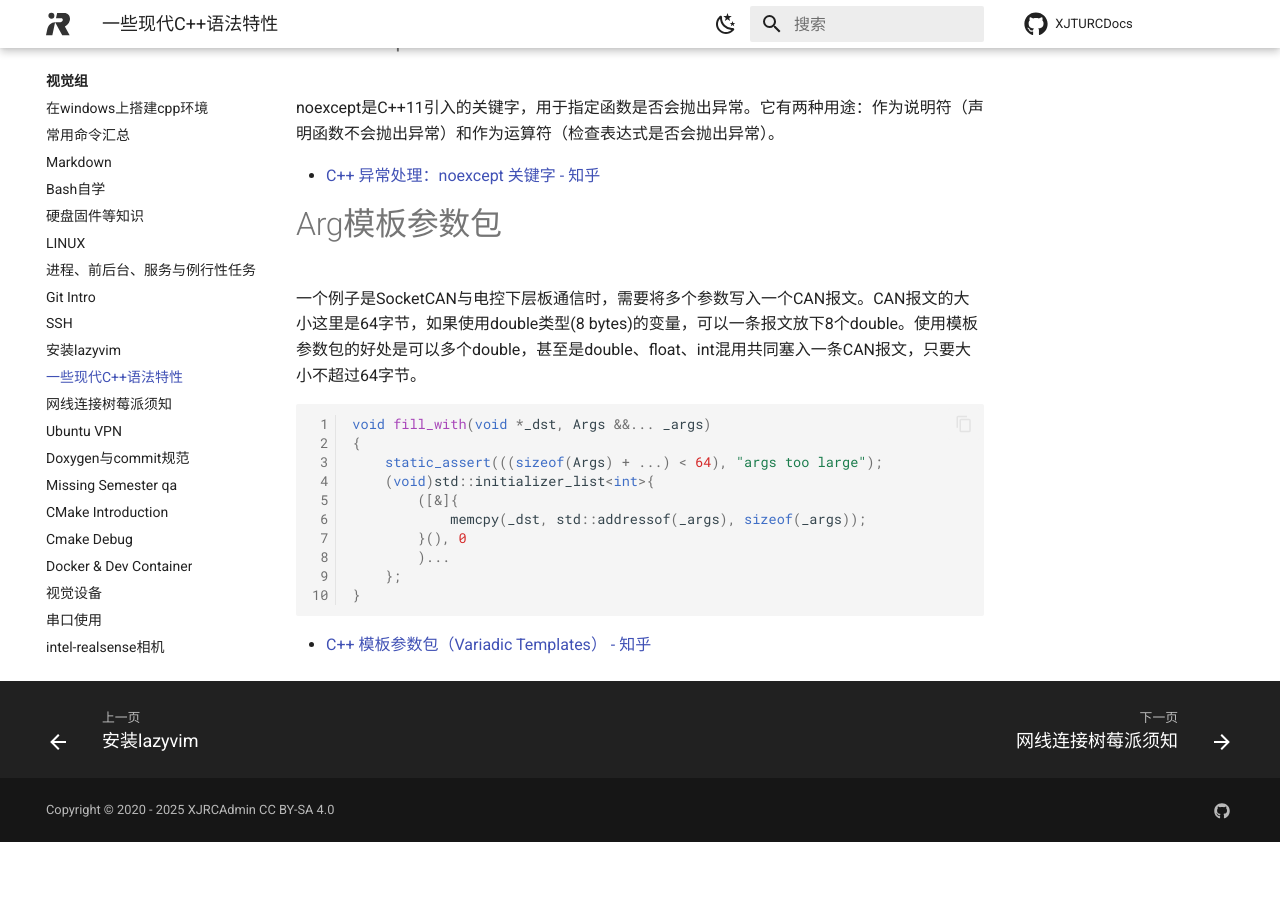
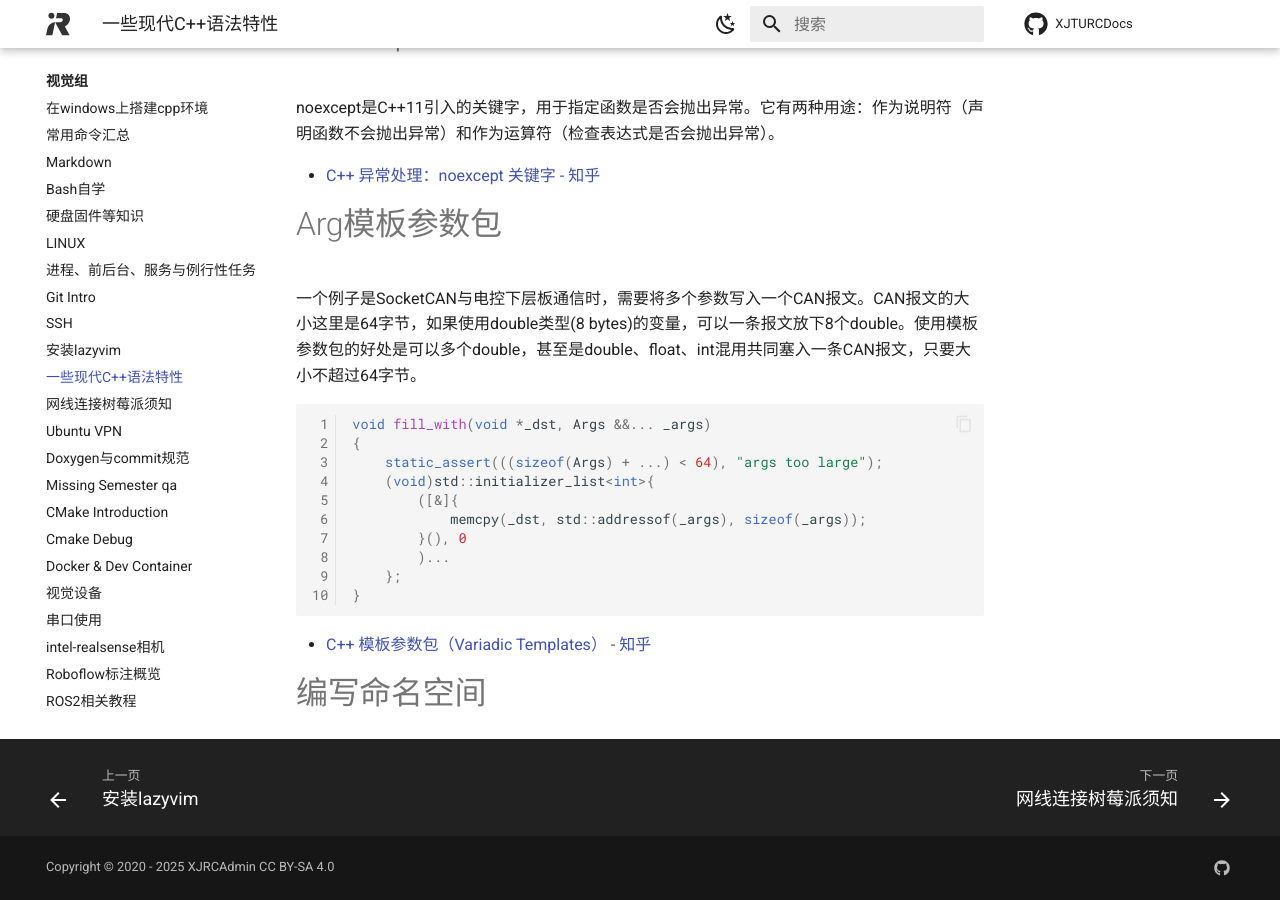
Before and after one commit to XJRCAdmin/XJTURCDocs, an MkDocs documentation site: the page built from docs/blog/vision/ModernCpp/index.md, in a window 1280 px wide and 900 px high, scrolled down 2176 px. Built offline with MkDocs 1.6.1 and Material for MkDocs 9.7.7, drawn with Linux system fonts in a browser that asks for light colours; comment, search, counter and statistics services are not loaded; before the commit the page ends 3018 px from its top, so only the background shows below that.

Commit message:
test:RCserverHook

````diff
--- a/docs/blog/vision/ModernCpp/index.md
+++ b/docs/blog/vision/ModernCpp/index.md
@@ -80,3 +80,5 @@ void fill_with(void *_dst, Args &&... _args)
 ```
 
 - [C++ 模板参数包（Variadic Templates） - 知乎](https://zhuanlan.zhihu.com/p/718517878)
+
+# 编写命名空间
````
